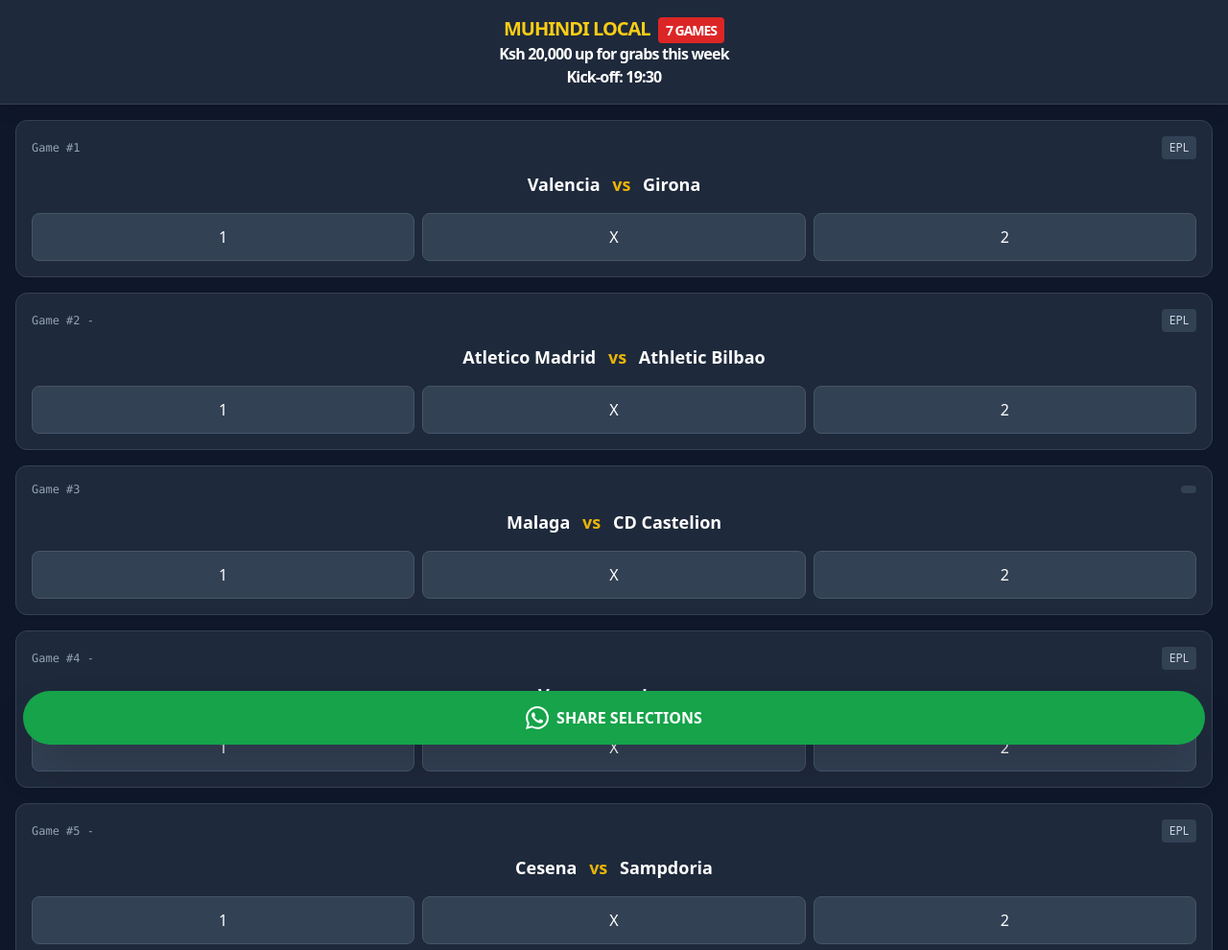
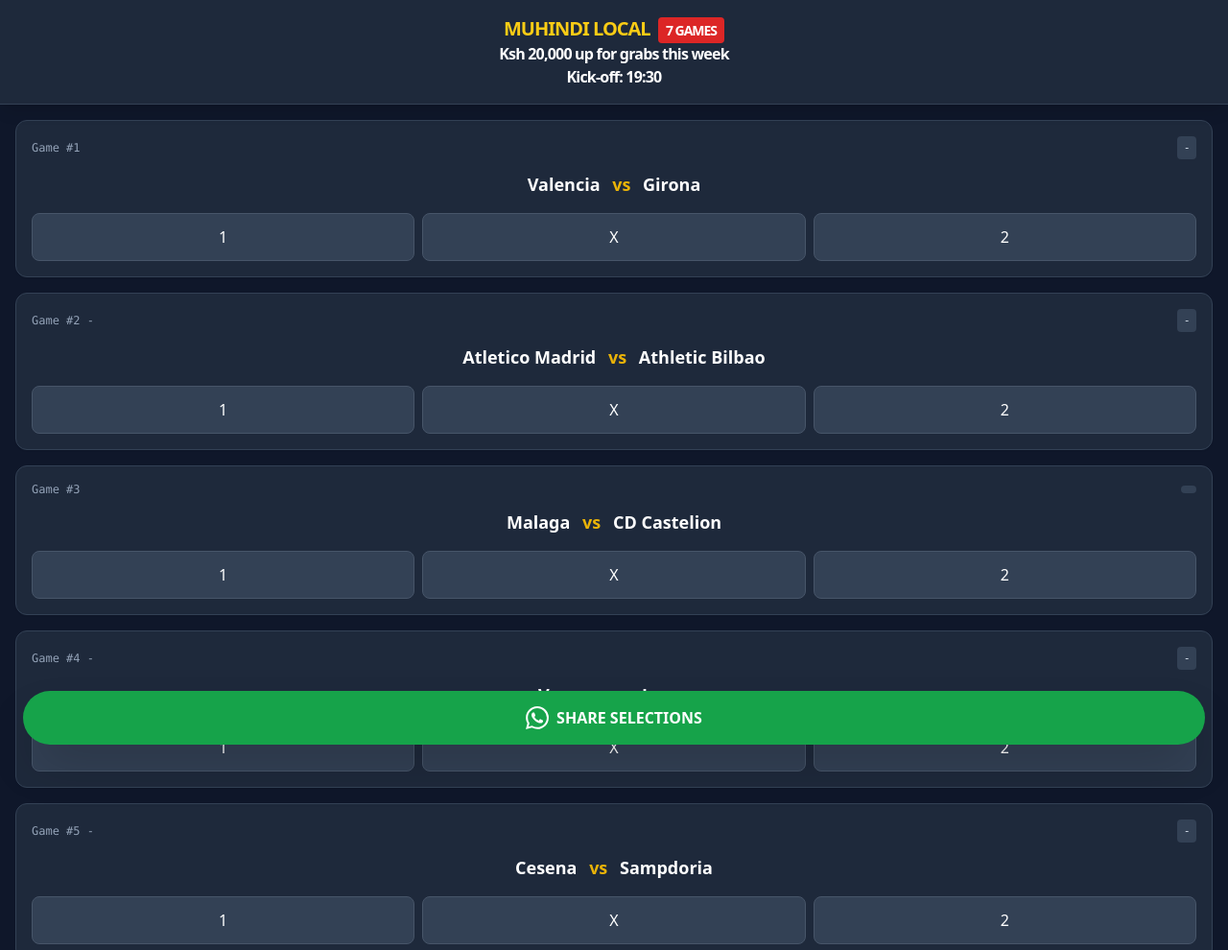
Before and after one commit to TonyNgash/muhindi-local, a plain HTML site: page index.html in a window 1280 px wide. Shown: the top 990 px of the page at 96% size. Drawn offline with nearby package versions, Linux system fonts and the light colour scheme.

```diff
--- a/index.html
+++ b/index.html
@@ -24,7 +24,7 @@
         <div class="game-card bg-slate-800 p-4 rounded-xl border border-slate-700 shadow-sm" data-game="1">
             <div class="flex justify-between items-center mb-3">
                 <span class="text-xs text-slate-400 font-mono">Game #1</span>
-                <span class="text-xs bg-slate-700 px-2 py-1 rounded text-slate-300">EPL</span>
+                <span class="text-xs bg-slate-700 px-2 py-1 rounded text-slate-300">-</span>
             </div>
             <div class="text-center font-bold text-lg mb-4">
                 Valencia <span class="text-yellow-500 mx-2">vs</span> Girona
@@ -39,7 +39,7 @@
         <div class="game-card bg-slate-800 p-4 rounded-xl border border-slate-700 shadow-sm" data-game="1">
             <div class="flex justify-between items-center mb-3">
                 <span class="text-xs text-slate-400 font-mono">Game #2 - </span>
-                <span class="text-xs bg-slate-700 px-2 py-1 rounded text-slate-300">EPL</span>
+                <span class="text-xs bg-slate-700 px-2 py-1 rounded text-slate-300">-</span>
             </div>
             <div class="text-center font-bold text-lg mb-4">
                 Atletico Madrid <span class="text-yellow-500 mx-2">vs</span> Athletic Bilbao
@@ -71,7 +71,7 @@
         <div class="game-card bg-slate-800 p-4 rounded-xl border border-slate-700 shadow-sm" data-game="1">
             <div class="flex justify-between items-center mb-3">
                 <span class="text-xs text-slate-400 font-mono">Game #4 - </span>
-                <span class="text-xs bg-slate-700 px-2 py-1 rounded text-slate-300">EPL</span>
+                <span class="text-xs bg-slate-700 px-2 py-1 rounded text-slate-300">-</span>
             </div>
             <div class="text-center font-bold text-lg mb-4">
                 Verona <span class="text-yellow-500 mx-2">vs</span> Lecce
@@ -87,7 +87,7 @@
         <div class="game-card bg-slate-800 p-4 rounded-xl border border-slate-700 shadow-sm" data-game="1">
             <div class="flex justify-between items-center mb-3">
                 <span class="text-xs text-slate-400 font-mono">Game #5 - </span>
-                <span class="text-xs bg-slate-700 px-2 py-1 rounded text-slate-300">EPL</span>
+                <span class="text-xs bg-slate-700 px-2 py-1 rounded text-slate-300">-</span>
             </div>
             <div class="text-center font-bold text-lg mb-4">
                 Cesena <span class="text-yellow-500 mx-2">vs</span> Sampdoria
```
